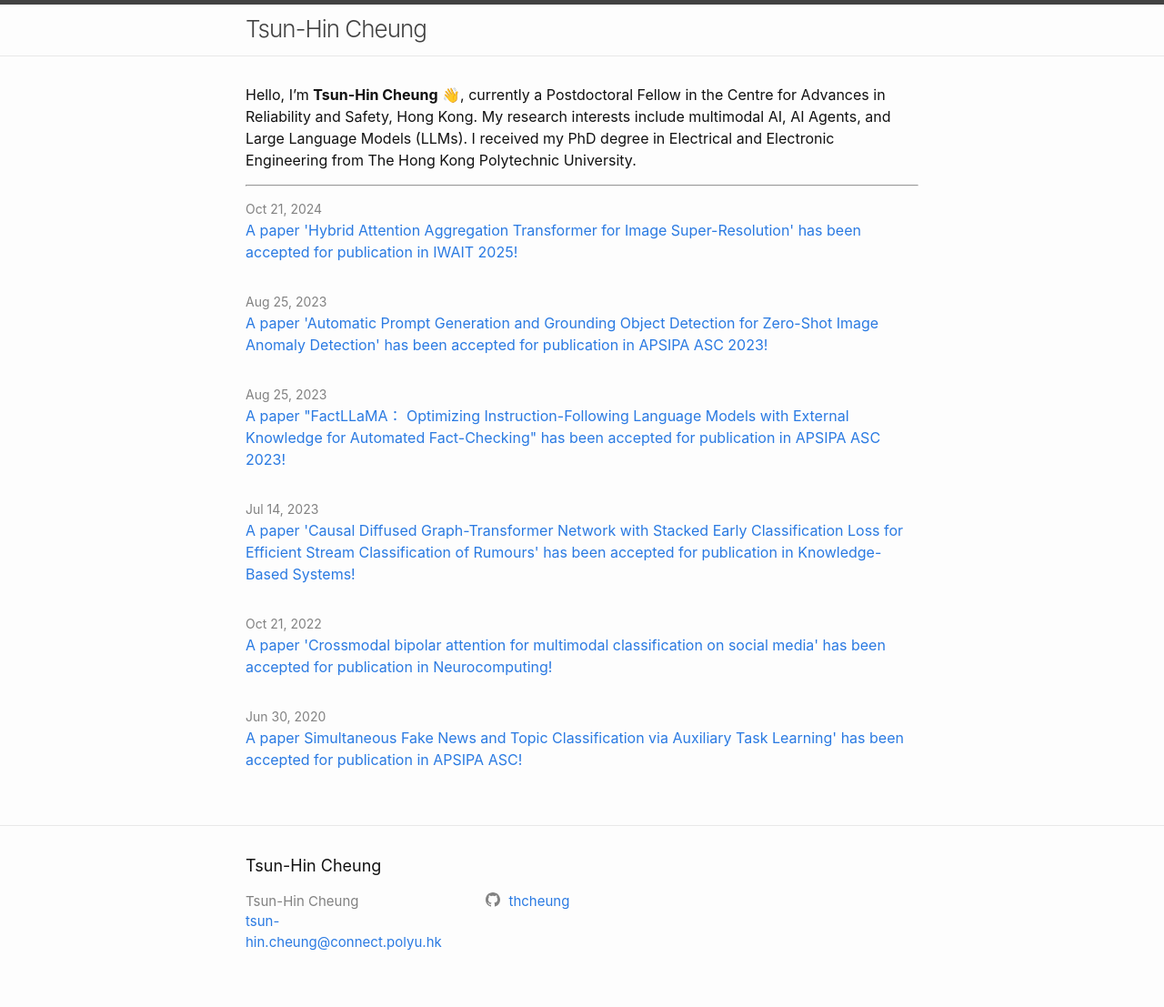
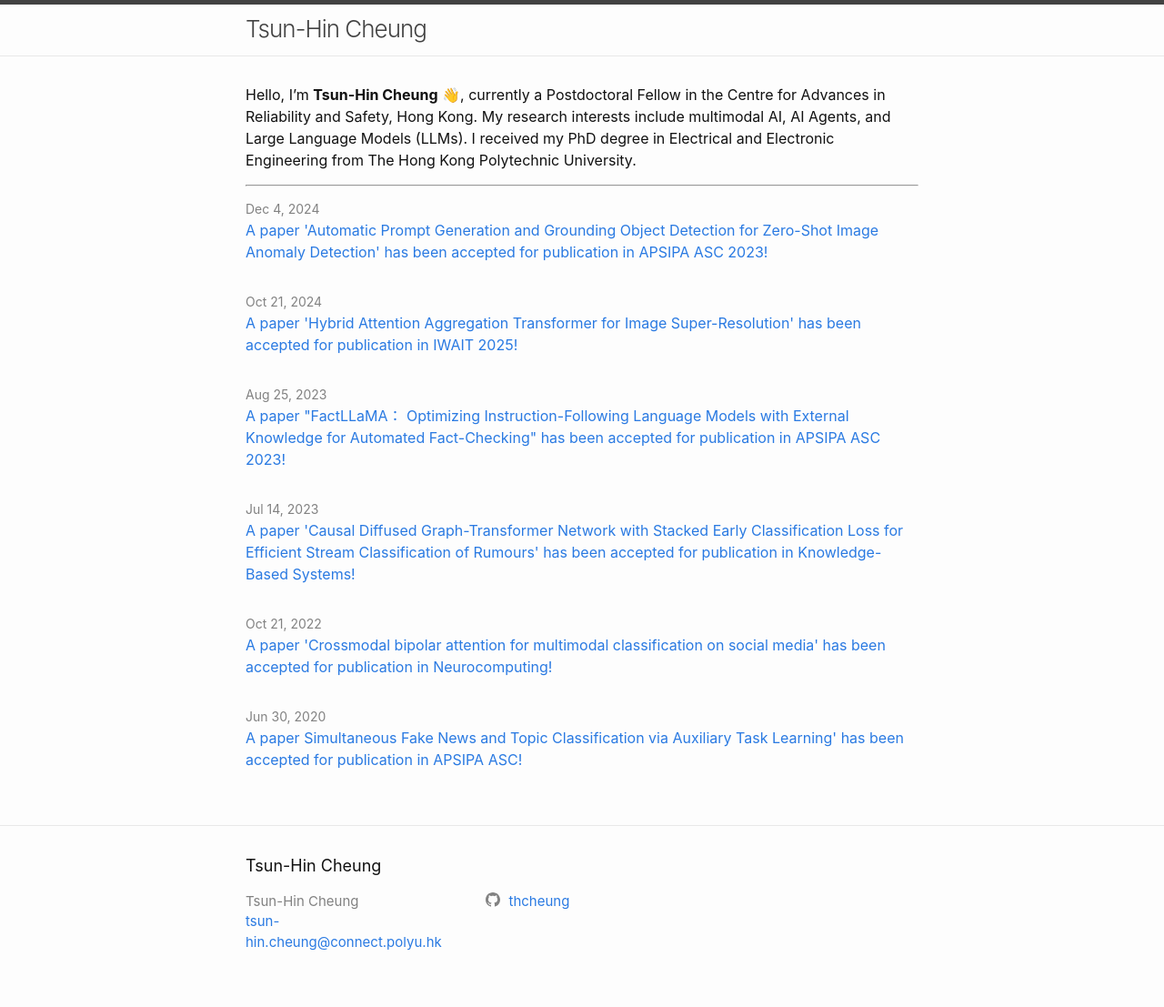
Before and after one commit to thcheung/thcheung.github.io, a Jekyll site: the page built from index.markdown, in a window 1280 px wide. Shown: the whole page at 91% size. Built offline with Jekyll 4.4.1, drawn with Linux system fonts in a browser that asks for light colours.

Commit message:
Update 2024-12-04-anomaly.markdown

```diff
--- a/_posts/2024-12-04-anomaly.markdown
+++ b/_posts/2024-12-04-anomaly.markdown
@@ -1,7 +1,7 @@
 ---
 layout: post
 title:  A paper 'Automatic Prompt Generation and Grounding Object Detection for Zero-Shot Image Anomaly Detection' has been accepted for publication in APSIPA ASC 2023!
-date:   2023-08-25 23:00:00 +0800
+date:   2024-12-04 23:00:00 +0800
 ---
 
 A paper 'Automatic Prompt Generation and Grounding Object Detection for Zero-Shot Image Anomaly Detection
```
